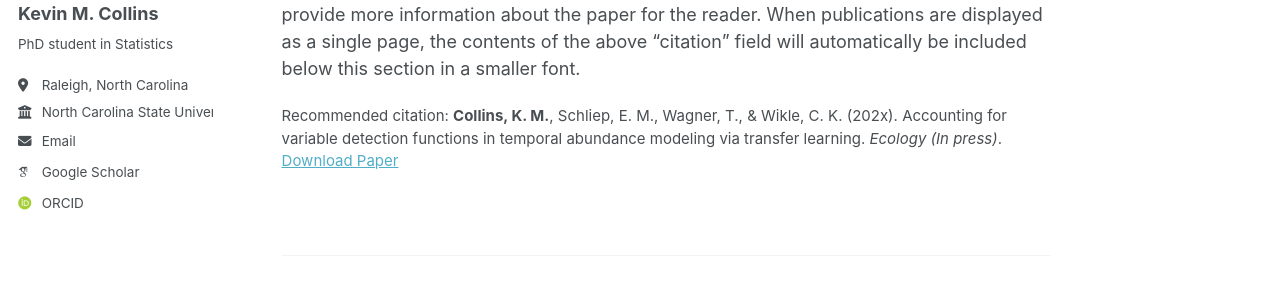
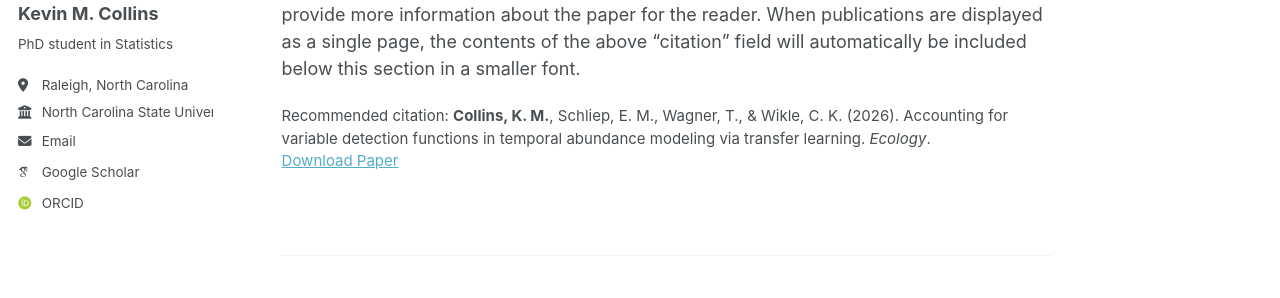
Before and after one commit to kecollins/kecollins.github.io, a Jekyll site: the page built from _publications/2026-ecology.md, in a window 1280 px wide and 1134 px high. Shown: the part 277-575 px from the top of the window. Built offline with Jekyll 4.4.1, drawn with Linux system fonts in a browser that asks for light colours; some web fonts are replaced; a script that is not in the unit is left out.

Commit message:
Update and rename 202x-ecology.md to 2026-ecology.md

```diff
--- a/_publications/202x-ecology.md
+++ b/_publications/2026-ecology.md
@@ -1,8 +1,8 @@
 ---
 title: "Accounting for variable detection functions in temporal abundance modeling via transfer learning"
 collection: publications
-paperurl: 'https://arxiv.org/abs/2605.08532'
-citation: '<strong>Collins, K. M.</strong>, Schliep, E. M., Wagner, T., & Wikle, C. K. (202x). Accounting for variable detection functions in temporal abundance modeling via transfer learning. <em>Ecology (In press)</em>.'
+paperurl: 'https://esajournals.onlinelibrary.wiley.com/doi/full/10.1002/ecy.70491'
+citation: '<strong>Collins, K. M.</strong>, Schliep, E. M., Wagner, T., & Wikle, C. K. (2026). Accounting for variable detection functions in temporal abundance modeling via transfer learning. <em>Ecology</em>.'
 status: 'peer-reviewed'
 date: 2026-06-01
 ---
```
